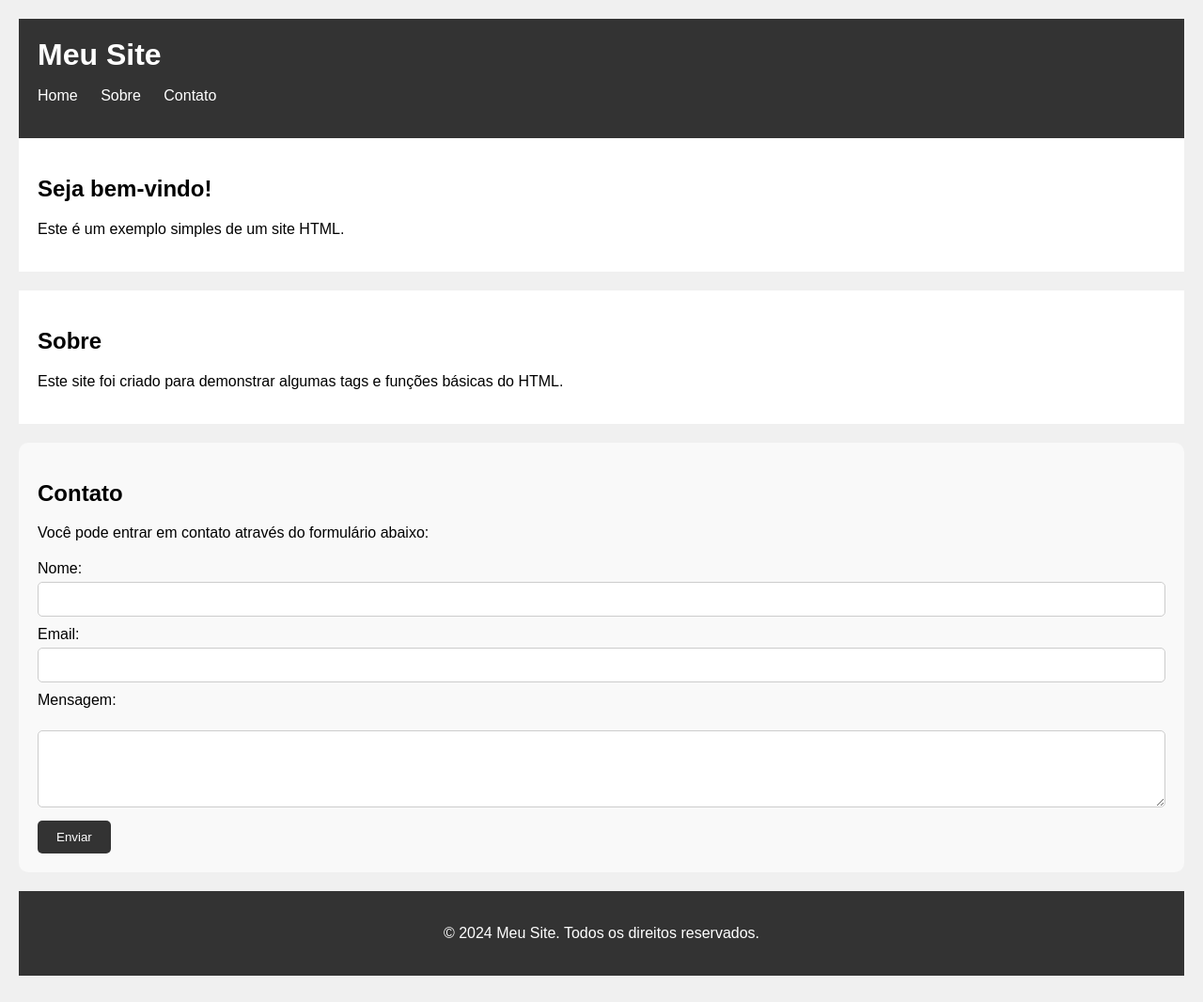
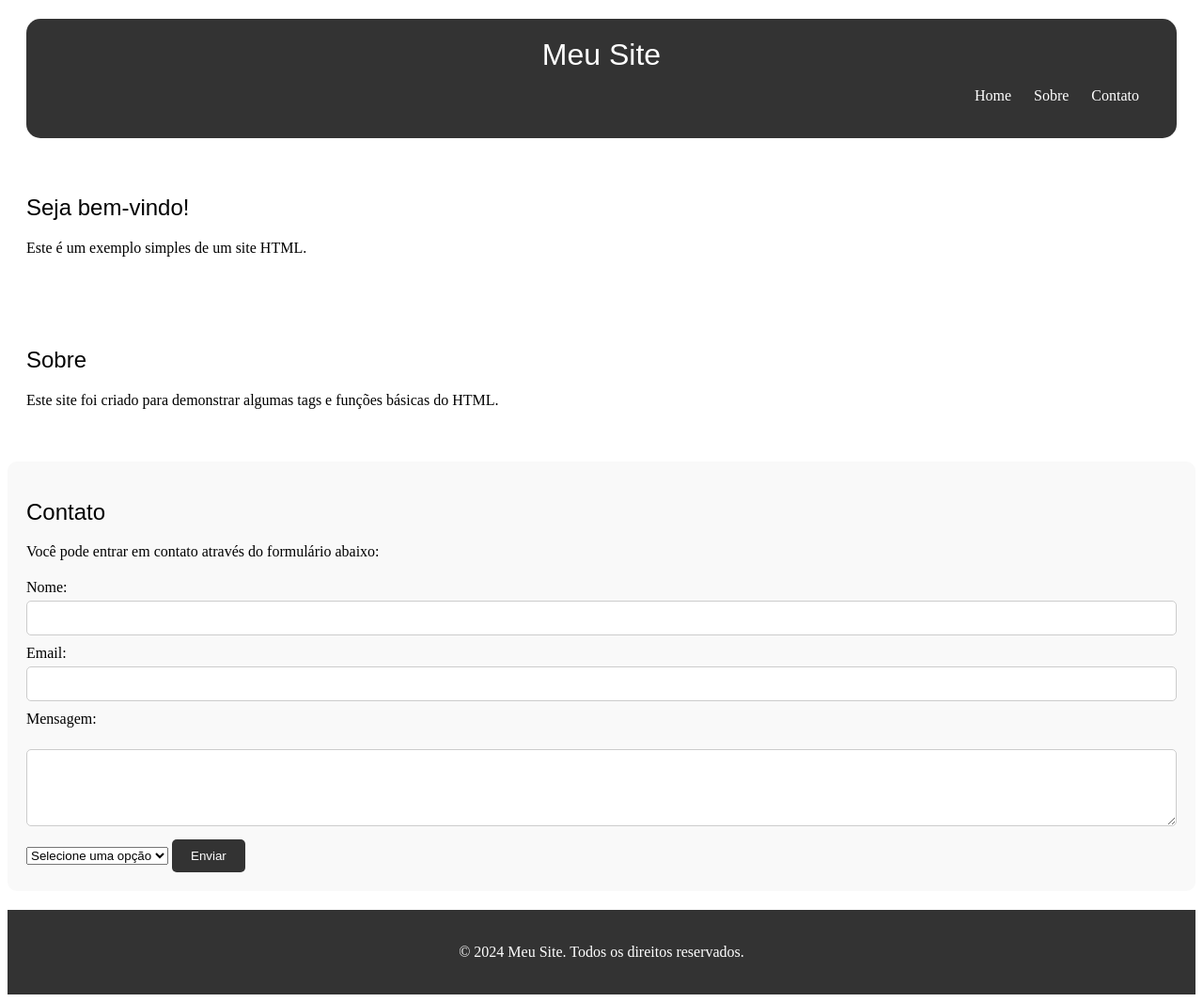
Before and after one commit to JotaPePG/pwceub, a plain HTML site: page index.html in a window 1280 px wide. Shown: the whole page at 94% size. Drawn offline with Linux system fonts and the light colour scheme.

Commit message:
fontes atualizadas

```diff
--- a/assets/styles.css
+++ b/assets/styles.css
@@ -1,4 +1,6 @@
 /* Estilos CSS no arquivo styles.css */
+
+@import url('https://fonts.googleapis.com/css2?family=Poppins:wght@500&display=swap')
 
 body {
 	font-family: Arial, sans-serif;
@@ -11,15 +13,28 @@ header {
 	background-color: #333;
 	color: #fff;
 	padding: 20px;
+	border-radius: 15px;
+	margin: 20px;
 }
 
 header h1 {
 	margin: 0;
+	text-align: center;
+	font-family: "Poppins", sans-serif;
+  font-weight: 500;
+  font-style: normal;
+}
+
+h2 {
+	font-family: "Poppins", sans-serif;
+  font-weight: 500;
+  font-style: normal;
 }
 
 nav ul {
 	list-style-type: none;
 	padding: 0;
+	text-align: end;
 }
 
 nav ul li {
--- a/index.html
+++ b/index.html
@@ -43,6 +43,13 @@
             <input type="email" id="email" name="email" required><br>
             <label for="mensagem">Mensagem:</label><br>
             <textarea id="mensagem" name="mensagem" rows="4" cols="50" required></textarea><br>
+            <select name="cars" id="cars" required>
+                <option value="">Selecione uma opção</option>
+                <option value="volvo">Volvo</option>
+                <option value="saab">Saab</option>
+                <option value="mercedes">Mercedes</option>
+                <option value="audi">Audi</option>
+            </select>
             <button type="submit">Enviar</button>
         </form>
     </section>
```
